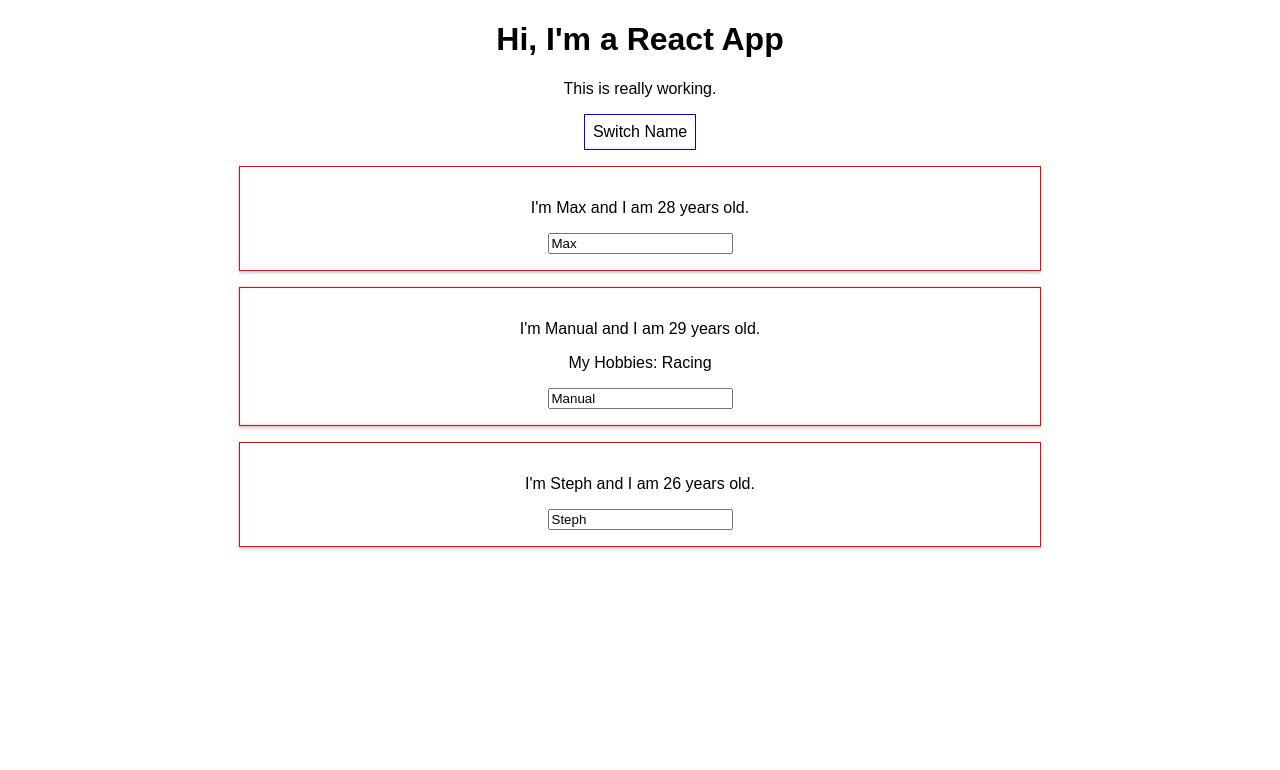
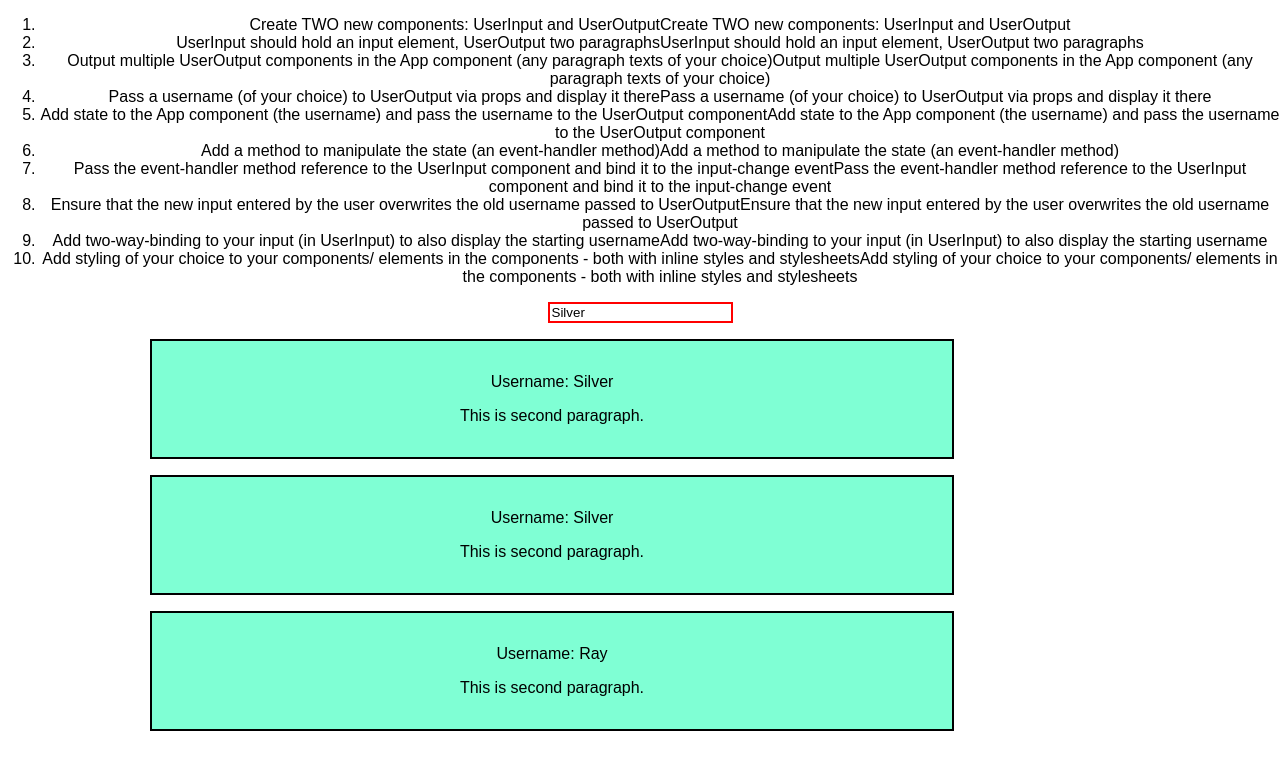
Before and after one commit to kpareek2592/react-complete-guide, a React (Create React App) app: page / in a window 1280 px wide. Shown: the top 770 px of the page. Built offline with nearby package versions, Linux system fonts and the light colour scheme.

Commit message:
Assignment solution

```diff
--- a/src/App.js
+++ b/src/App.js
@@ -1,39 +1,15 @@
 import React, { Component } from 'react';
 import './App.css';
-import Person from './Person/Person'
-
+import UserOutput from './UserOutput/UserOutput';
+import UserInput from './UserInput/UserInput';
 
 class App extends Component {
   state = {
-    persons: [
-      { name: 'Max', age: 28 },
-      { name: 'Manual', age: 29 },
-      { name: 'Steph', age: 26 }
-    ],
-    otherstate: 'some  other state value'
-  };
-
-  switchNameHandler = (newName) => {
-    // console.log('Was Clicked');
-    // DON'T DO THIS: this.state.persons[0].name = 'Silver';
-    this.setState({
-      persons: [
-        { name: 'Silver', age: 28 },
-        { name: 'Manual', age: 29 },
-        { name: newName, age: 30 }
-      ],
-      otherstate: 'some other value'
-    });
-  };
+    username: 'Silver'
+  }
 
   nameChangedHandler = (event) => {
-    this.setState({
-      persons: [
-        { name: 'Silver', age: 28 },
-        { name: event.target.value, age: 29 },
-        { name: 'Charlotte', age: 30 }
-      ]
-    });
+    this.setState({ username: event.target.value })
   };
 
   render() {
@@ -47,16 +23,22 @@
 
     return (
       <div className="App">
-        <h1>Hi, I'm a React App</h1>
-        <p>This is really working.</p>
-        <button
-          style = {style} onClick={() => this.switchNameHandler('Kaido')}>Switch Name</button>
-        <Person name={this.state.persons[0].name} age={this.state.persons[0].age} />
-        <Person name={this.state.persons[1].name} age={this.state.persons[1].age}
-          click={this.switchNameHandler.bind(this, 'Edward')}
-          changed={this.nameChangedHandler}>My Hobbies: Racing</Person>
-        {/* Use the .bind syntax more */}
-        <Person name={this.state.persons[2].name} age={this.state.persons[2].age} />
+        <ol>
+          <li>Create TWO new components: UserInput and UserOutputCreate TWO new components: UserInput and UserOutput</li>
+          <li>UserInput should hold an input element, UserOutput two paragraphsUserInput should hold an input element, UserOutput two paragraphs</li>
+          <li>Output multiple UserOutput components in the App component (any paragraph texts of your choice)Output multiple UserOutput components in the App component (any paragraph texts of your choice)</li>
+          <li>Pass a username (of your choice) to UserOutput via props and display it therePass a username (of your choice) to UserOutput via props and display it there</li>
+          <li>Add state to the App component (the username) and pass the username to the UserOutput componentAdd state to the App component (the username) and pass the username to the UserOutput component</li>
+          <li>Add a method to manipulate the state (an event-handler method)Add a method to manipulate the state (an event-handler method)</li>
+          <li>Pass the event-handler method reference to the UserInput component and bind it to the input-change eventPass the event-handler method reference to the UserInput component and bind it to the input-change event</li>
+          <li>Ensure that the new input entered by the user overwrites the old username passed to UserOutputEnsure that the new input entered by the user overwrites the old username passed to UserOutput</li>
+          <li>Add two-way-binding to your input (in UserInput) to also display the starting usernameAdd two-way-binding to your input (in UserInput) to also display the starting username</li>
+          <li>Add styling of your choice to your components/ elements in the components - both with inline styles and stylesheetsAdd styling of your choice to your components/ elements in the components - both with inline styles and stylesheets</li>
+        </ol>
+        <UserInput changed={this.nameChangedHandler} currentName={this.state.username} />
+        <UserOutput userName={this.state.username} />
+        <UserOutput userName={this.state.username} />
+        <UserOutput userName='Ray' />
       </div>
     );
   };
--- a/src/Person/Person.css
+++ /dev/null
@@ -1,8 +0,0 @@
-.Person {
-    width: 60%;
-    margin: 16px auto;
-    border: 1px solid red;
-    box-shadow: 0 2px 3px #ccc;
-    padding: 16px;
-    text-align: center;
-}
--- a/src/Person/Person.js
+++ /dev/null
@@ -1,14 +0,0 @@
-import React from 'react';
-import './Person.css';
-
-const person = (props) => {
-    return (
-        <div className = 'Person'>
-            <p onClick = {props.click}>I'm {props.name} and I am {props.age} years old.</p>
-            <p>{props.children}</p>
-            <input type="text" onChange={props.changed} value={props.name}/>
-        </div>
-    )
-}
-
-export default person;
--- /dev/null
+++ b/src/UserInput/UserInput.js
@@ -0,0 +1,12 @@
+import React from 'react';
+
+const userInput = (props) => {
+    const inputStyle = {
+        border: '2px solid red'
+    };
+    return (
+        <input style = {inputStyle} type="text" onChange = {props.changed} value = {props.currentName}/>
+    )
+}
+
+export default userInput;
--- /dev/null
+++ b/src/UserOutput/UserOutput.css
@@ -0,0 +1,8 @@
+.UserOutput {
+    width: 60%;
+    padding: 16px;
+    margin: 16px 150px;
+    border: 2px solid black;
+    background-color: aquamarine;
+    text-align: center;
+}
--- /dev/null
+++ b/src/UserOutput/UserOutput.js
@@ -0,0 +1,14 @@
+import React from 'react';
+import './UserOutput.css';
+
+const userOutput = (props) => {
+    return (
+        < div className="UserOutput">
+            <p>Username: {props.userName}</p>
+            <p>This is second paragraph.</p>
+        </div >
+    )
+}
+
+
+export default userOutput;
```
